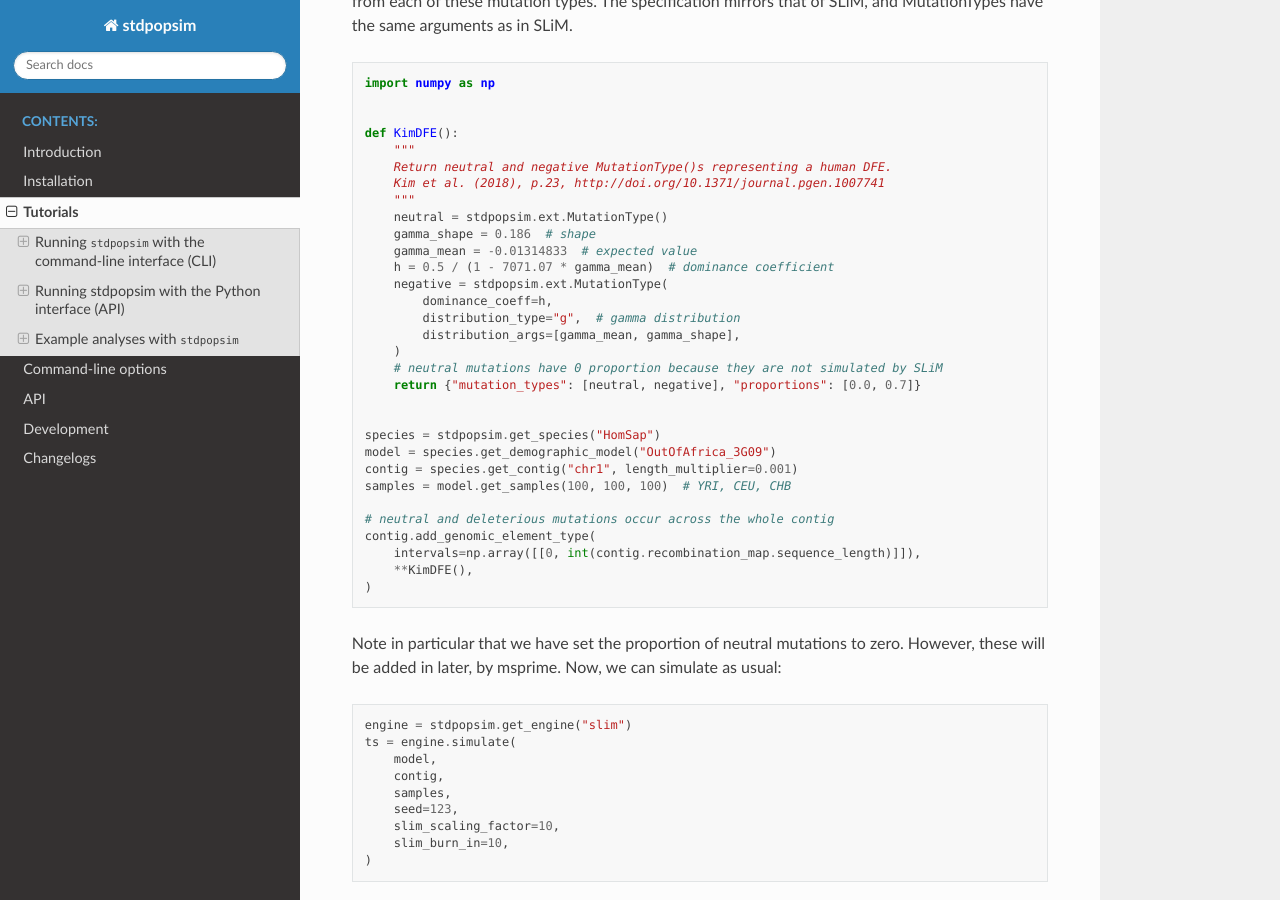
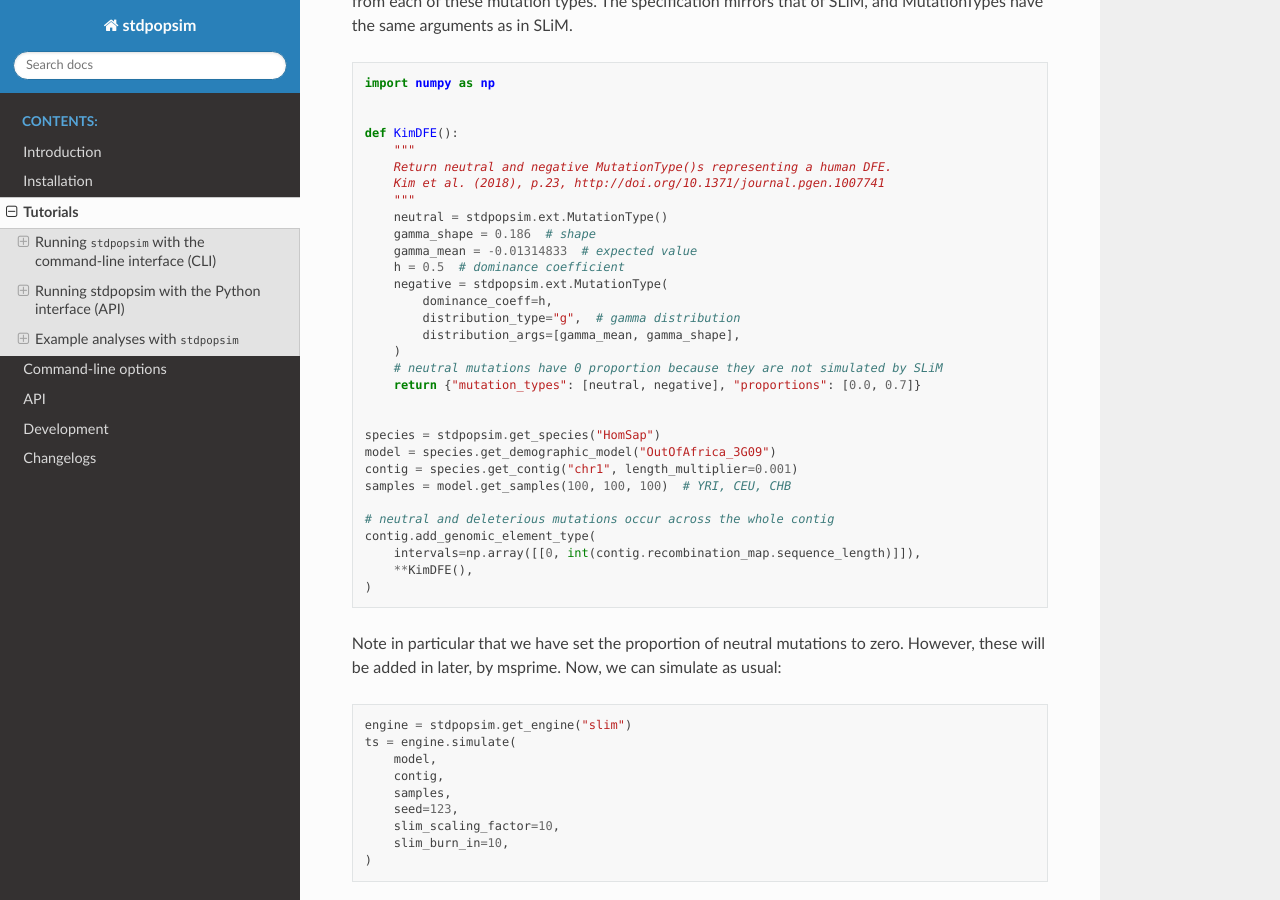
Before and after one commit to popsim-consortium/stdpopsim, a Sphinx documentation site: the page built from docs/tutorial.rst, in a window 1280 px wide and 900 px high, scrolled down 15308 px. Built offline with Sphinx 7.4.7 and the Read the Docs theme 2.0.0, drawn with Linux system fonts in a browser that asks for light colours; pages that are not in the unit, such as notebooks, are missing from menus.

Commit message:
Fix the dominance coefficient

```diff
--- a/docs/selection_example.py
+++ b/docs/selection_example.py
@@ -167,7 +167,7 @@ def KimDFE():
     neutral = stdpopsim.ext.MutationType()
     gamma_shape = 0.186  # shape
     gamma_mean = -0.01314833  # expected value
-    h = 0.5 / (1 - 7071.07 * gamma_mean)  # dominance coefficient
+    h = 0.5  # dominance coefficient
     negative = stdpopsim.ext.MutationType(
         dominance_coeff=h,
         distribution_type="g",
--- a/docs/tutorial.rst
+++ b/docs/tutorial.rst
@@ -906,7 +906,7 @@ and MutationTypes have the same arguments as in SLiM.
         neutral = stdpopsim.ext.MutationType()
         gamma_shape = 0.186  # shape
         gamma_mean = -0.01314833  # expected value
-        h = 0.5 / (1 - 7071.07 * gamma_mean)  # dominance coefficient
+        h = 0.5  # dominance coefficient
         negative = stdpopsim.ext.MutationType(
             dominance_coeff=h,
             distribution_type="g",  # gamma distribution
```
